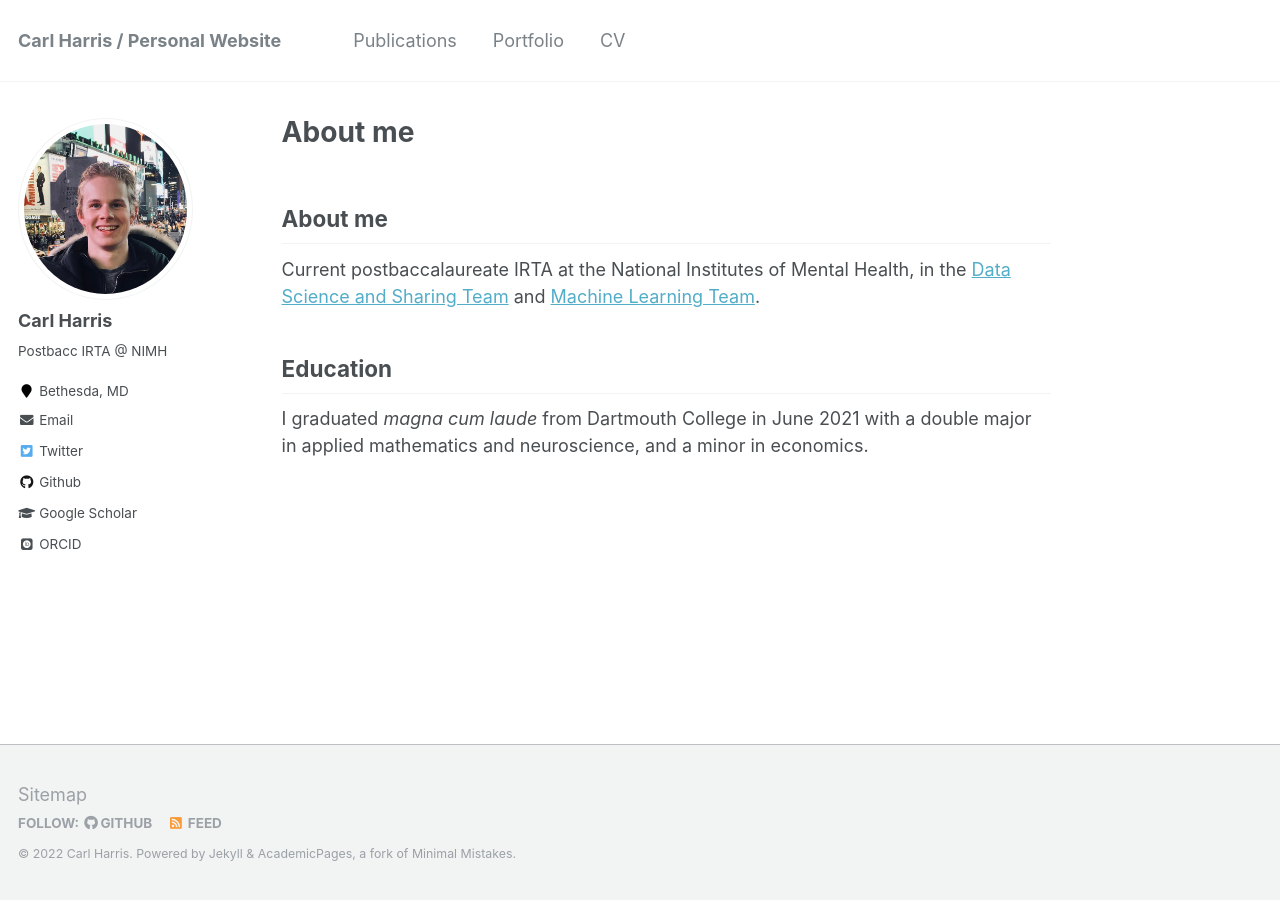
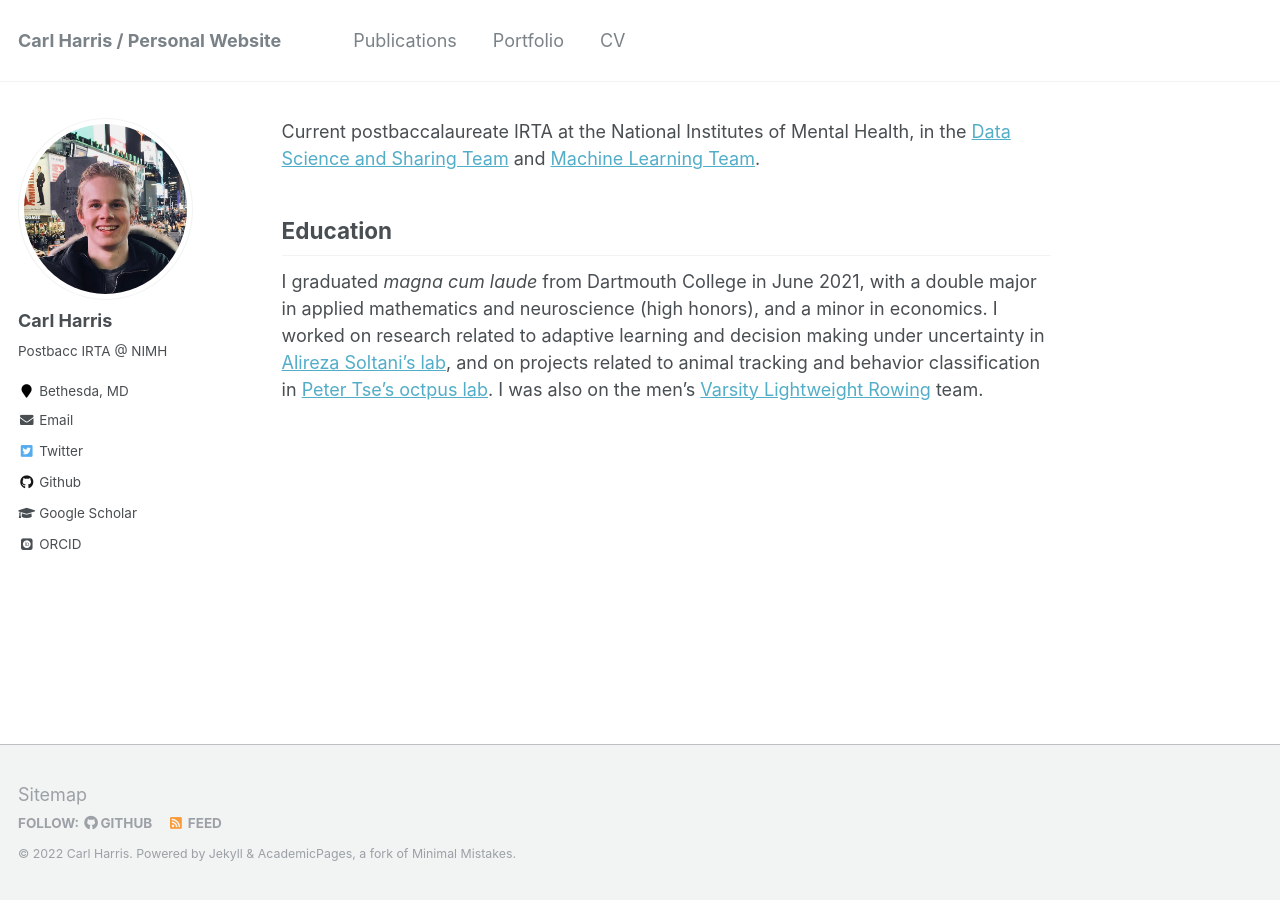
Before and after one commit to carlwharris/carlwharris.github.io, a Jekyll site: the page built from index.md, in a window 1280 px wide. Built offline with Jekyll 4.4.1, drawn with Linux system fonts in a browser that asks for light colours; some web fonts are replaced; our own code applies the rules of GitHub Pages for plain Markdown files.

Commit message:
updated education

```diff
--- a/index.md
+++ b/index.md
@@ -1,7 +1,5 @@
-## About me
-
 Current postbaccalaureate IRTA at the National Institutes of Mental Health, in the [Data Science and Sharing Team](https://cmn.nimh.nih.gov/dsst) and [Machine Learning Team](https://cmn.nimh.nih.gov/mlt).
 
 ## Education
 
-I graduated *magna cum laude* from Dartmouth College in June 2021 with a double major in applied mathematics and neuroscience, and a minor in economics.
+I graduated *magna cum laude* from Dartmouth College in June 2021, with a double major in applied mathematics and neuroscience (high honors), and a minor in economics. I worked on research related to adaptive learning and decision making under uncertainty in [Alireza Soltani's lab](http://ccnl.dartmouth.edu/), and on projects related to animal tracking and behavior classification in [Peter Tse's octpus lab](https://sites.dartmouth.edu/peter/). I was also on the men's [Varsity Lightweight Rowing](https://dartmouthsports.com/sports/rowing) team.
```
